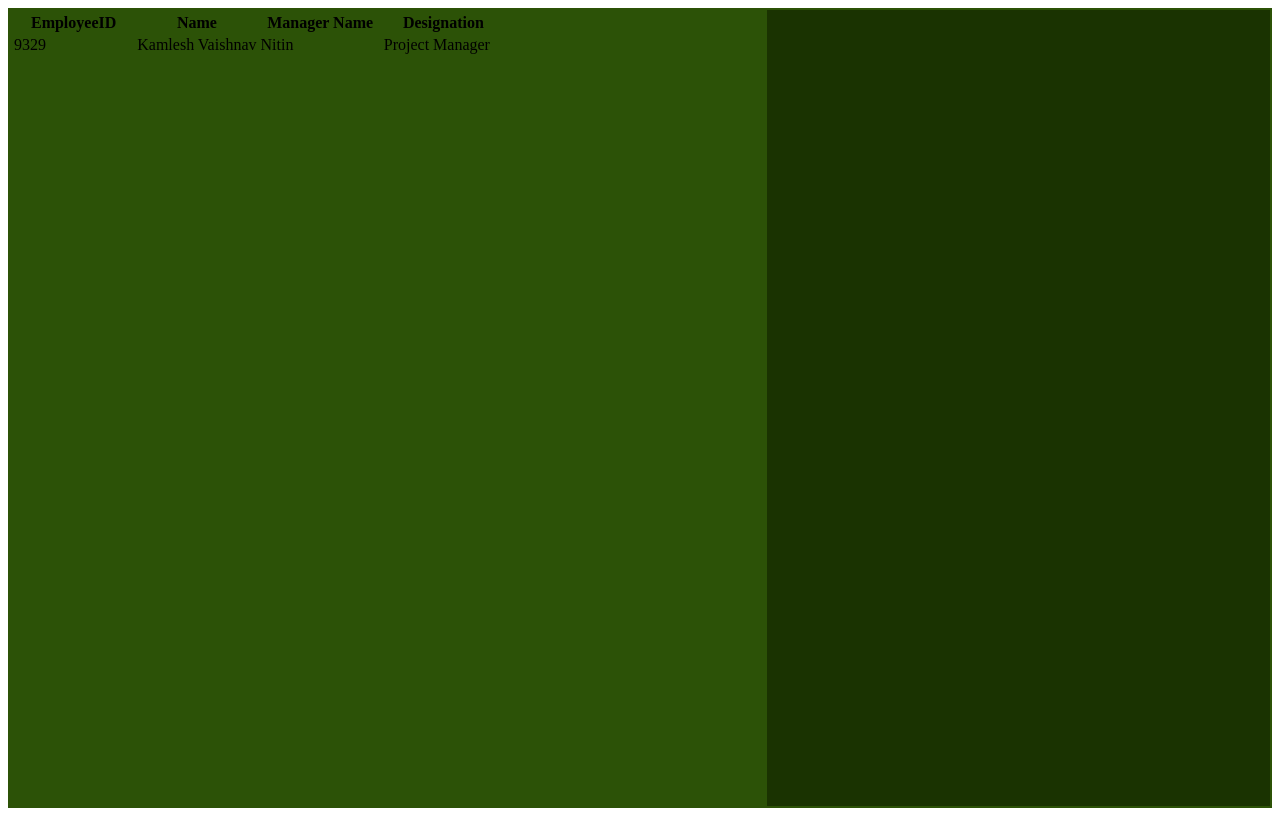
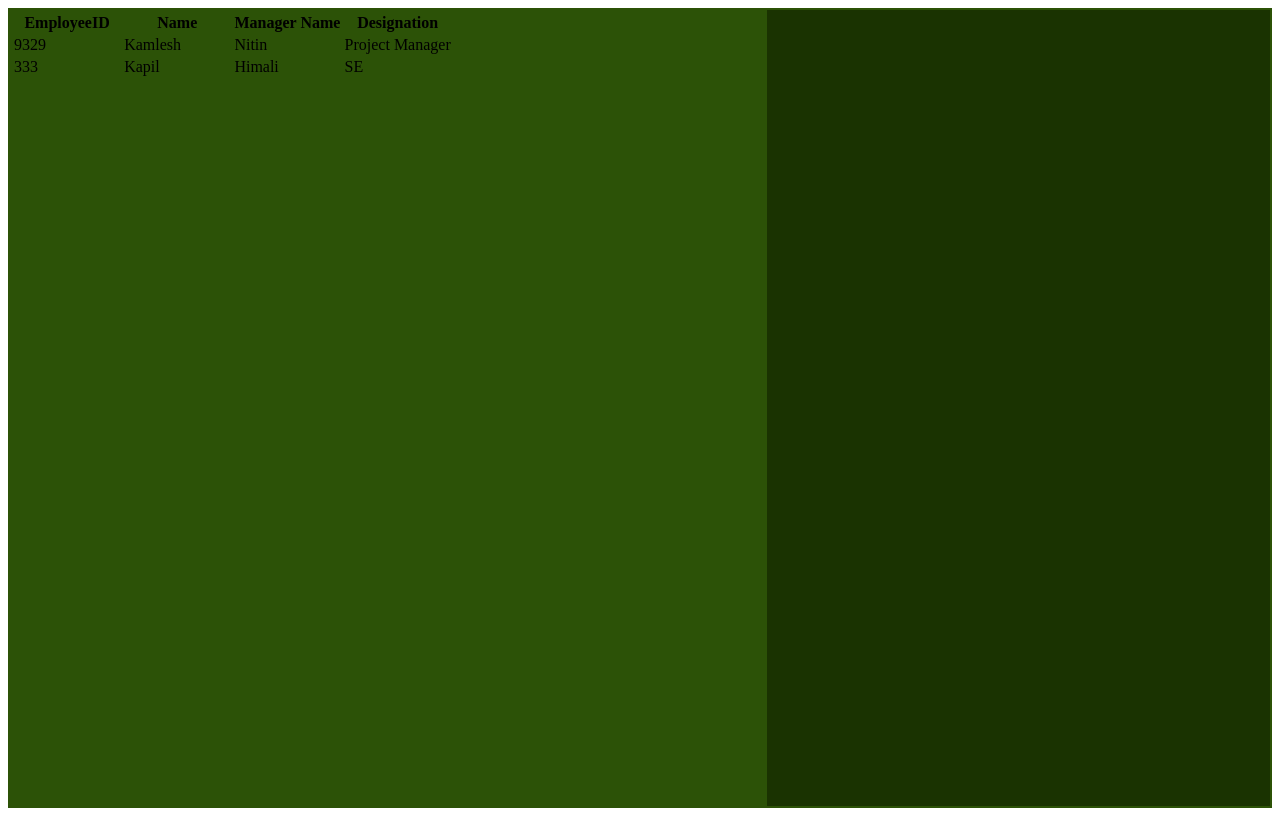
Before and after one commit to jileshl/DjangoWeb, a Django app: page /employee_list/ in a window 1280 px wide. Run offline with Django 3.2, Linux system fonts and the light colour scheme.

Commit message:
Modified the view and template

```diff
--- a/hr/employee/views.py
+++ b/hr/employee/views.py
@@ -26,4 +26,14 @@ def form_test(request):
                               {'form': form,},
                               context_instance=RequestContext(request))
 def employee_list(request):
-    return render_to_response('employee/Employeelist.html', context_instance=RequestContext(request))
+    employees = [{'ID':9329,
+                'Name': 'Kamlesh',
+                'Manager': 'Nitin',
+                'Designation' : 'Project Manager'
+                },
+                 {'ID':333,
+                'Name': 'Kapil',
+                'Manager': 'Himali',
+                'Designation' : 'SE'
+                }]
+    return render_to_response('employee/Employeelist.html', {'value': employees}, context_instance=RequestContext(request))
--- a/hr/templates/employee/EmployeeList.html
+++ b/hr/templates/employee/EmployeeList.html
@@ -8,11 +8,24 @@
 		<th width="25%">Manager Name</th>
 		<th width="25%">Designation</th>
 	</tr>
-	<tr>
-		<td width="25%">9329</td>
-		<td width="25%">Kamlesh Vaishnav</td>
-		<td width="25%">Nitin</td>
-		<td width="25%">Project Manager</td>
-	</tr>
+
+	{% for item in value %}
+			<tr>
+				<td>
+					{{ item.ID }}
+				</td>
+				<td>
+					{{ item.Name }}
+				</td>
+				<td>
+					{{ item.Manager }}
+				</td>
+				<td>
+					{{ item.Designation }}
+				</td>
+
+			</tr>
+	{% endfor %}
+
 </table>
 {%endblock%}
```
